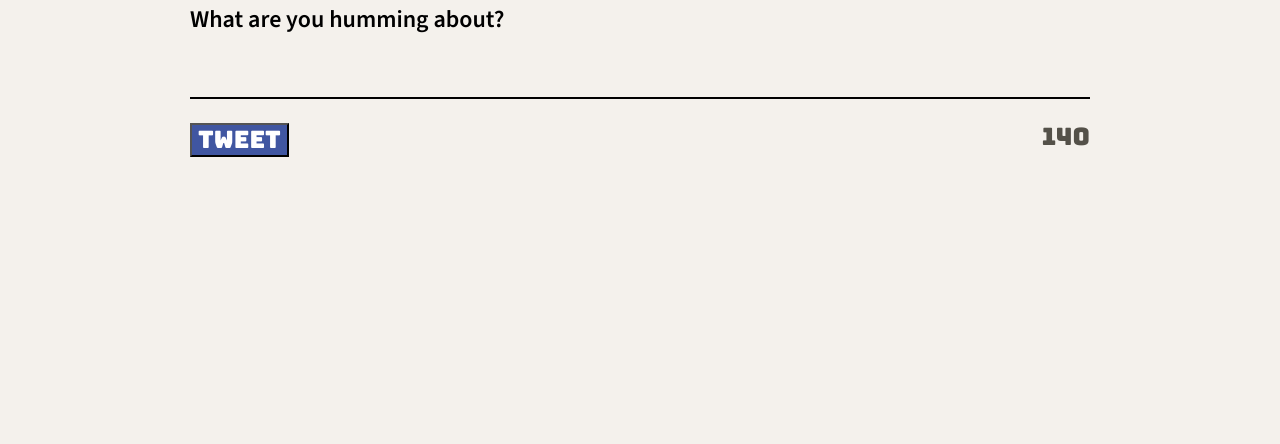
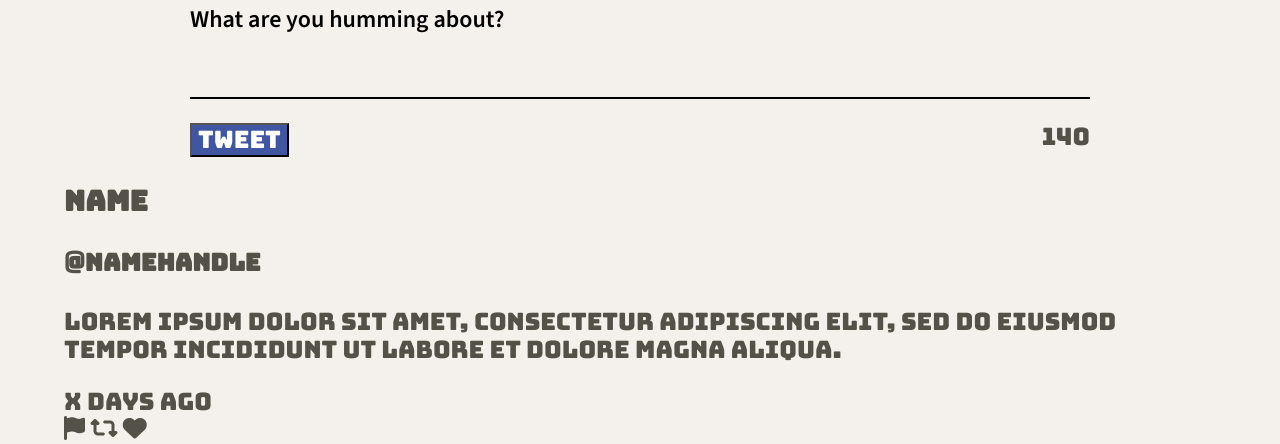
Before and after one commit to teejaynam/tweeter, a website: page public/index.html in a window 1280 px wide. Shown: the part 616-1060 px from the top of the page. Before the commit the page ends 800 px from the top, so only its background shows below. Drawn offline with nearby package versions, Linux system fonts and the light colour scheme.

Commit message:
update index with new container visualing posted tweets

```diff
--- a/public/index.html
+++ b/public/index.html
@@ -20,6 +20,8 @@
     <link rel="stylesheet" href="/styles/nav.css" type="text/css" />
     <link rel="stylesheet" href="/styles/header.css" type="text/css" />
     <link rel="stylesheet" href="/styles/new-tweet.css" type="text/css" />
+    <link rel="stylesheet" href="/styles/tweets.css" type="text/css" />
+
 
 
 
@@ -56,6 +58,7 @@
 
     <!-- Page-specific (main) content here -->
     <main class="container">
+
       <section class="new-tweet">
         <h2>Compose Tweet</h2>
         <form action="/tweets" method="POST">
@@ -70,6 +73,27 @@
           </div>
         </form>
       </section>
+
+      <section class="posted-tweets">
+        <article class="tweet">
+          <header>
+            <h3>Name</h3>
+            <h4>@NameHandle</h4>
+          </header>
+          <body>
+            <p>
+              Lorem ipsum dolor sit amet, consectetur adipiscing elit, sed do eiusmod tempor incididunt ut labore et dolore magna aliqua.
+            </p>
+          </body>
+          <footer>
+            <div class="timestamp">X days ago</div>
+            <i class="fa-solid fa-flag"></i>
+            <i class="fa-solid fa-retweet"></i>
+            <i class="fa-solid fa-heart"></i>
+          </footer>
+        </article>
+      </section>
+
     </main>
 
 
```
